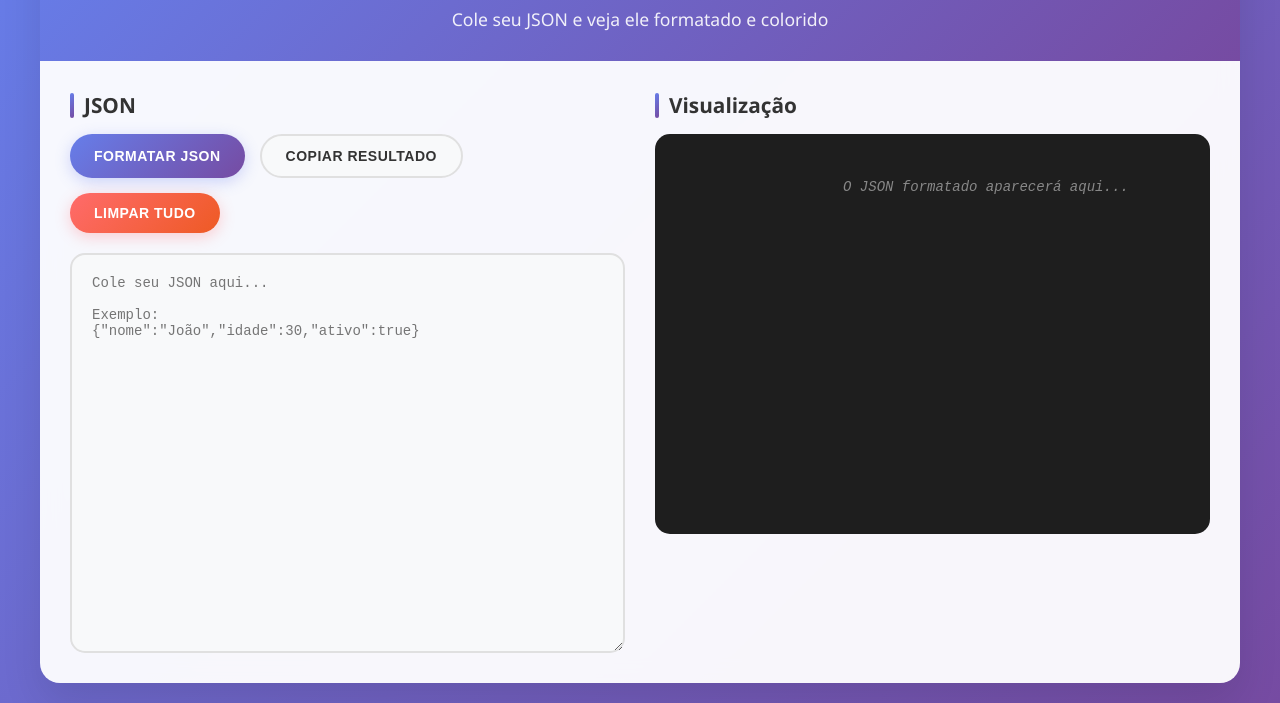
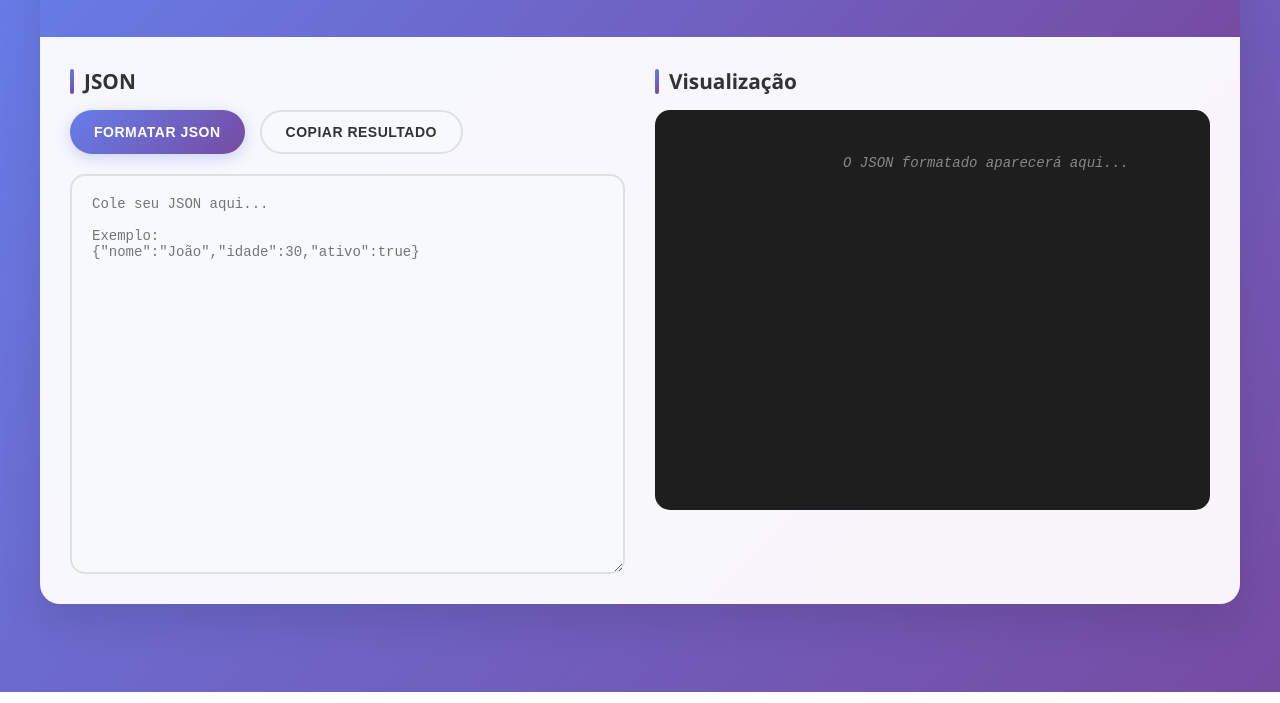
Before and after one commit to alowelter/jsonpreview, a plain HTML site: page index.html in a window 1280 px wide. Shown: the part 108-811 px from the top of the page. Drawn offline with Linux system fonts and the light colour scheme.

Commit message:
Update index.html
Melhoramento visual

```diff
--- a/index.html
+++ b/index.html
@@ -211,7 +211,6 @@
     <div class="container">
         <div class="header">
             <h1>🔍 Visualizador de JSON</h1>
-            <p>Cole seu JSON e veja ele formatado e colorido</p>
         </div>
 
         <div class="content">
@@ -220,7 +219,6 @@
                 <div class="controls">
                     <button class="btn-primary" onclick="formatJson()">Formatar JSON</button>
                     <button class="btn-secondary" onclick="copyOutput()">Copiar Resultado</button>
-                    <button class="btn-danger" onclick="clearAll()">Limpar Tudo</button>
                 </div>
                 <div id="message"></div>
                 <textarea
```
